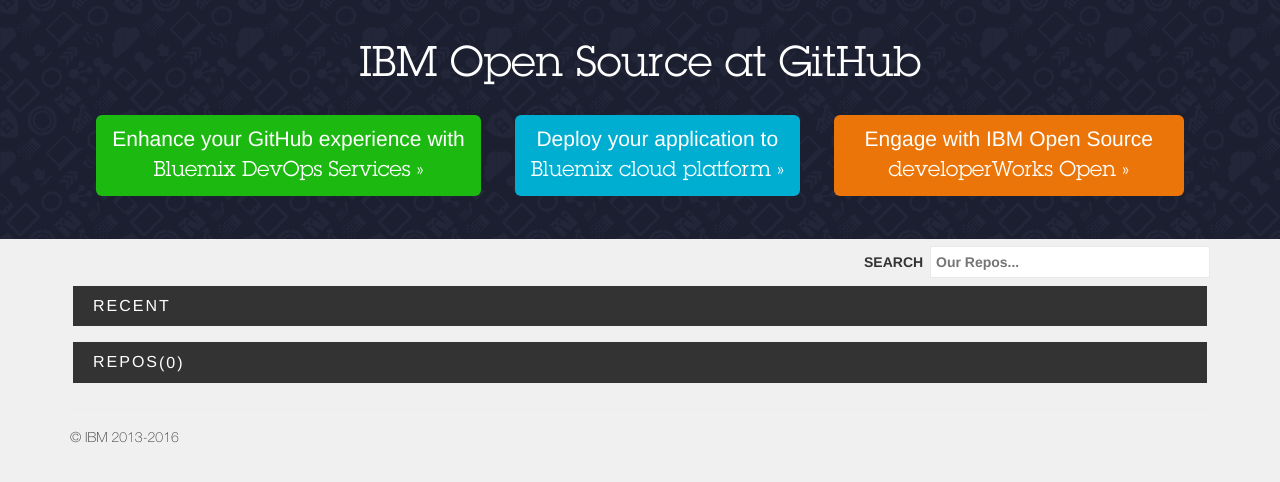
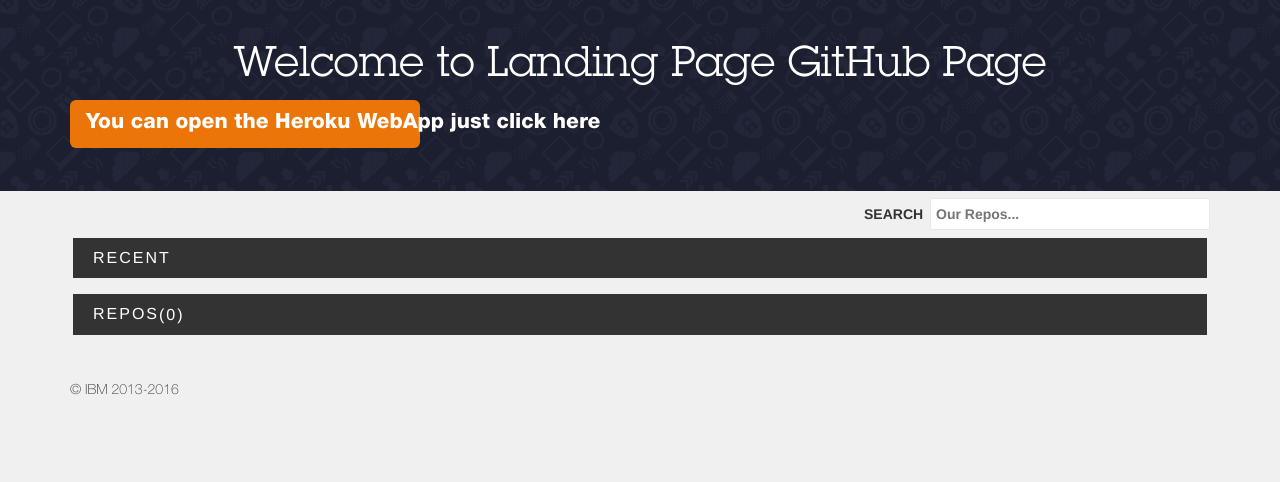
Before and after one commit to patrickHub/TWEB-Project-Feature-1, a website: page index.html in a window 1280 px wide. Shown: the part 54-536 px from the top of the page. Drawn offline with nearby package versions, Linux system fonts and the light colour scheme; no server answers.

Commit message:
addding the heroku webapp link to the landing page

```diff
--- a/index.html
+++ b/index.html
@@ -41,17 +41,9 @@
   <!-- Main jumbotron for a primary marketing message or call to action -->
   <div class="jumbotron">
     <div class="container">
-      <h1>IBM Open Source at GitHub</h1>
-      <div class="leadspace-buttons">
-        <a href="http://hub.jazz.net/" data-analytics-category="Leadspace buttons" data-analytics-action="JazzHub">
-          <p class="btn btn-primary btn-lg btn-custom-jazz">Enhance your GitHub experience with <b>Bluemix DevOps Services</b>
-          </p>
-         </a>
-	     <a href="https://www.bluemix.net/" data-analytics-category="Leadspace buttons" data-analytics-action="BlueMix">
-	            <p class="btn btn-primary btn-lg btn-custom-bm">Deploy your application to <b>Bluemix cloud platform</b></p>
-	     </a>
-         <a href="http://developer.ibm.com/open" data-analytics-category="Leadspace buttons" data-analytics-action="developerWorks Open">
-              <p class="btn btn-primary btn-lg btn-custom-dw">Engage with IBM Open Source <b>developerWorks Open</b>
+      <h1>Welcome to Landing Page GitHub Page</h1>
+         <a href="https://obscure-ocean-75107.herokuapp.com/" data-analytics-category="Leadspace buttons" data-analytics-action="developerWorks Open">
+              <p class="btn btn-primary btn-lg btn-custom-dw">You can open the Heroku WebApp <b>just click here</b>
               </p>
          </a>
         </div>
```
